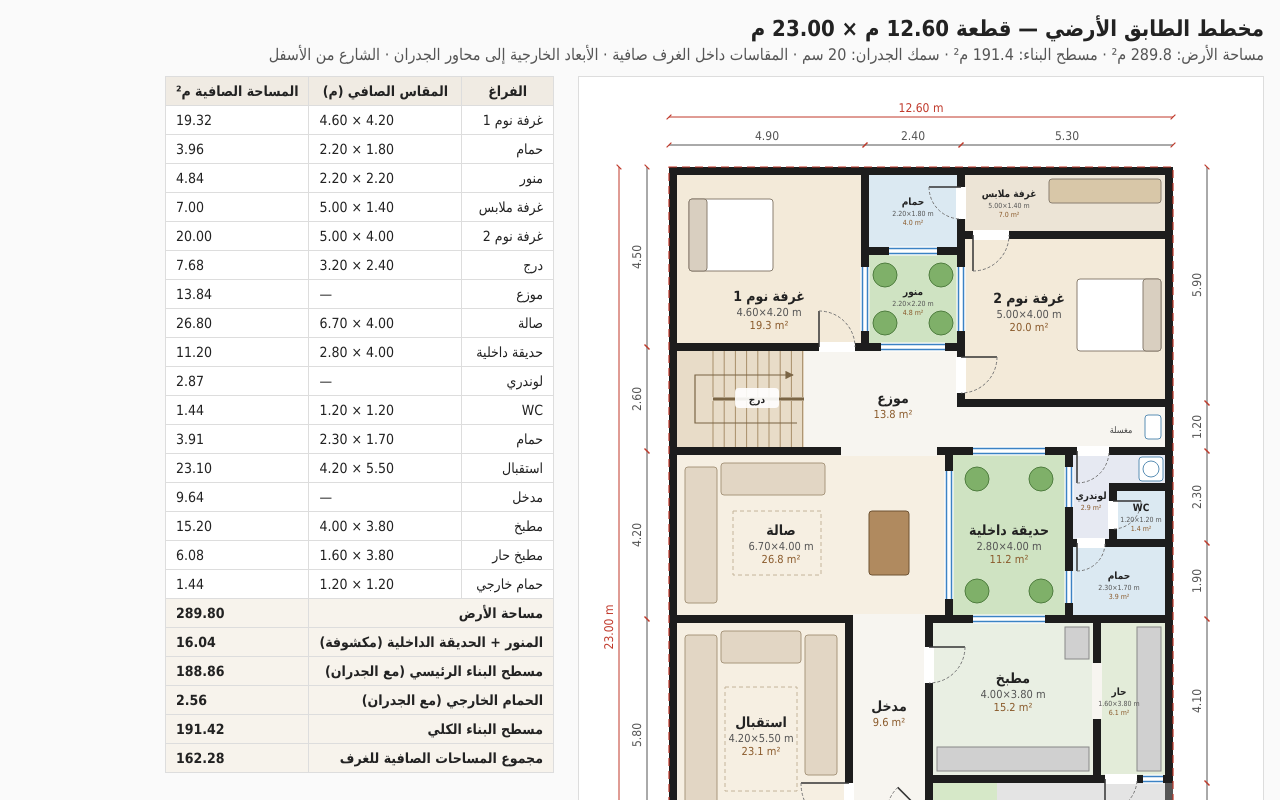
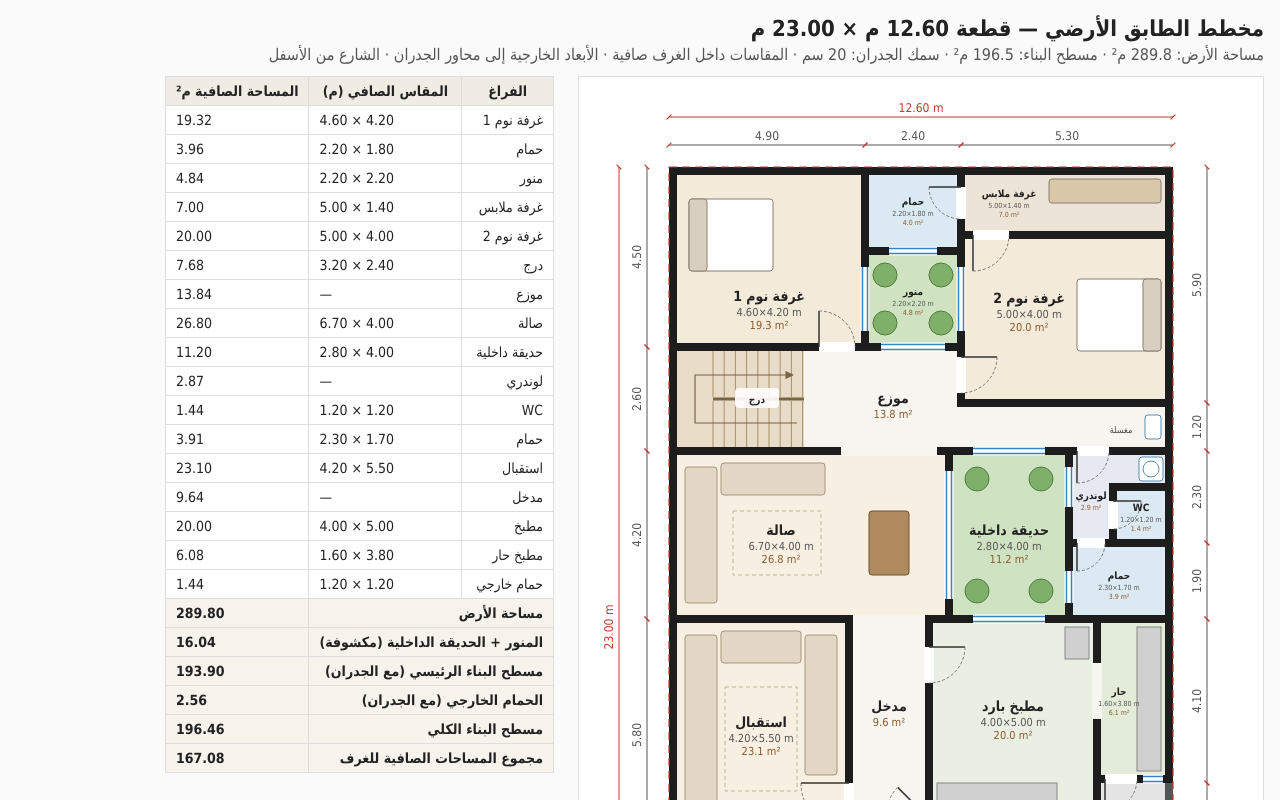
Before and after one commit to hussienalshare-droid/-, a plain HTML site: page plan/index.html in a window 1280 px wide. Shown: the top 800 px of the page. Drawn offline with Linux system fonts and the light colour scheme.

Commit message:
Cold kitchen to 4.00 x 5.00 m (extended south); garage reshaped
Co-Authored-By: Claude Fable 5.2 <noreply@anthropic.com>
Claude-Session: https://claude.ai/code/session_014Qo95aYuqLuZ7wHDs8XfcJ

```diff
--- a/plan/index.html
+++ b/plan/index.html
@@ -12,12 +12,12 @@ td,th{border:1px solid #ddd;padding:6px 10px;font-size:14px} th{background:#f0eb
 tfoot td{font-weight:bold;background:#f7f3ec}
 </style></head><body>
 <h1>مخطط الطابق الأرضي — قطعة 12.60 م × 23.00 م</h1>
-<p>مساحة الأرض: 289.8 م² · مسطح البناء: 191.4 م² · سمك الجدران: 20 سم · المقاسات داخل الغرف صافية · الأبعاد الخارجية إلى محاور الجدران · الشارع من الأسفل</p>
+<p>مساحة الأرض: 289.8 م² · مسطح البناء: 196.5 م² · سمك الجدران: 20 سم · المقاسات داخل الغرف صافية · الأبعاد الخارجية إلى محاور الجدران · الشارع من الأسفل</p>
 <div class="wrap"><svg xmlns="http://www.w3.org/2000/svg" viewBox="0 0 684 1100" width="684" height="1100" font-family="Tahoma, Arial, sans-serif">
 <defs><marker id="arr" viewBox="0 0 10 10" refX="9" refY="5" markerWidth="7" markerHeight="7" orient="auto"><path d="M0,0 L10,5 L0,10 z" fill="#7a6545"/></marker><marker id="tk" viewBox="0 0 10 10" refX="5" refY="5" markerWidth="8" markerHeight="8" orient="auto"><path d="M2,8 L8,2" stroke="#c0392b" stroke-width="1.5"/></marker></defs>
 <rect width="684" height="1100" fill="#fff"/>
-<polygon points="418.0,706.0 594.0,706.0 594.0,1010.0 418.0,1010.0" fill="#e4e4e4"/>
-<polygon points="90.0,774.0 302.0,774.0 305.4,773.9 308.8,773.6 312.1,773.0 315.5,772.2 318.7,771.2 321.9,770.0 325.0,768.6 328.0,767.0 330.9,765.2 333.7,763.3 336.3,761.1 338.8,758.8 341.1,756.3 343.3,753.7 345.2,750.9 347.0,748.0 348.6,745.0 350.0,741.9 351.2,738.7 352.2,735.5 353.0,732.1 353.6,728.8 353.9,725.4 354.0,722.0 354.0,706.0 418.0,706.0 418.0,1010.0 154.0,1010.0 154.0,946.0 90.0,946.0" fill="#d6e8c8"/>
+<polygon points="522.0,706.0 594.0,706.0 594.0,1010.0 418.0,1010.0 418.0,754.0 522.0,754.0" fill="#e4e4e4"/>
+<polygon points="90.0,774.0 302.0,774.0 305.4,773.9 308.8,773.6 312.1,773.0 315.5,772.2 318.7,771.2 321.9,770.0 325.0,768.6 328.0,767.0 330.9,765.2 333.7,763.3 336.3,761.1 338.8,758.8 341.1,756.3 343.3,753.7 345.2,750.9 347.0,748.0 348.6,745.0 350.0,741.9 351.2,738.7 352.2,735.5 353.0,732.1 353.6,728.8 353.9,725.4 354.0,722.0 354.0,754.0 418.0,754.0 418.0,1010.0 154.0,1010.0 154.0,946.0 90.0,946.0" fill="#d6e8c8"/>
 <polygon points="94.0,94.0 286.0,94.0 286.0,270.0 94.0,270.0" fill="#f3ead9"/>
 <polygon points="286.0,94.0 382.0,94.0 382.0,174.0 286.0,174.0" fill="#dbe9f2"/>
 <polygon points="286.0,174.0 382.0,174.0 382.0,270.0 286.0,270.0" fill="#cfe3c2"/>
@@ -32,7 +32,7 @@ tfoot td{font-weight:bold;background:#f7f3ec}
 <polygon points="490.0,466.0 590.0,466.0 590.0,542.0 490.0,542.0" fill="#dbe9f2"/>
 <polygon points="94.0,542.0 270.0,542.0 270.0,770.0 94.0,770.0" fill="#f6efe2"/>
 <polygon points="270.0,542.0 350.0,542.0 350.0,722.0 349.9,725.1 349.6,728.3 349.1,731.4 348.4,734.4 347.5,737.4 346.3,740.4 345.0,743.2 343.6,746.0 341.9,748.7 340.1,751.2 338.1,753.6 335.9,755.9 333.6,758.1 331.2,760.1 328.7,761.9 326.0,763.6 323.2,765.0 320.4,766.3 317.4,767.5 314.4,768.4 311.4,769.1 308.3,769.6 305.1,769.9 302.0,770.0 270.0,770.0" fill="#f7f5f0"/>
-<polygon points="350.0,542.0 518.0,542.0 518.0,702.0 350.0,702.0" fill="#e9efe3"/>
+<polygon points="350.0,542.0 518.0,542.0 518.0,750.0 350.0,750.0" fill="#e9efe3"/>
 <polygon points="518.0,542.0 590.0,542.0 590.0,702.0 518.0,702.0" fill="#e3ecd9"/>
 <polygon points="94.0,950.0 150.0,950.0 150.0,1006.0 94.0,1006.0" fill="#dbe9f2"/>
 <rect x="110.0" y="122.0" width="84.0" height="72.0" fill="#fff" stroke="#8a7f70" rx="3" />
@@ -49,7 +49,7 @@ tfoot td{font-weight:bold;background:#f7f3ec}
 <rect x="226.0" y="558.0" width="32.0" height="140.0" fill="#e2d6c4" stroke="#a8977d" rx="3" />
 <rect x="142.0" y="554.0" width="80.0" height="32.0" fill="#e2d6c4" stroke="#a8977d" rx="3" />
 <rect x="146.0" y="610.0" width="72.0" height="104.0" fill="none" stroke="#c4b49a" rx="0" stroke-dasharray="4 3"/>
-<rect x="358.0" y="670.0" width="152.0" height="24.0" fill="#d0d0d0" stroke="#888" rx="0" />
+<rect x="358.0" y="706.0" width="120.0" height="24.0" fill="#d0d0d0" stroke="#888" rx="0" />
 <rect x="486.0" y="550.0" width="24.0" height="32.0" fill="#d0d0d0" stroke="#888" rx="0" />
 <rect x="558.0" y="550.0" width="24.0" height="144.0" fill="#d0d0d0" stroke="#888" rx="0" />
 <rect x="560.0" y="380.0" width="24.0" height="24.0" fill="#fff" stroke="#5b8fb5" rx="3" />
@@ -71,9 +71,9 @@ tfoot td{font-weight:bold;background:#f7f3ec}
 <rect x="314.0" y="864.0" width="40.0" height="28.0" fill="#eae6de" stroke="#bbb" rx="0" />
 <rect x="322.0" y="824.0" width="40.0" height="28.0" fill="#eae6de" stroke="#bbb" rx="0" />
 <rect x="330.0" y="784.0" width="40.0" height="28.0" fill="#eae6de" stroke="#bbb" rx="0" />
-<rect x="468.0" y="754.0" width="76.0" height="188.0" fill="#cfd4da" stroke="#7d8790" rx="14" />
-<rect x="478.0" y="802.0" width="56.0" height="40.0" fill="#9aa5b0" stroke="none" rx="6" />
-<rect x="478.0" y="874.0" width="56.0" height="32.0" fill="#9aa5b0" stroke="none" rx="6" />
+<rect x="468.0" y="770.0" width="76.0" height="188.0" fill="#cfd4da" stroke="#7d8790" rx="14" />
+<rect x="478.0" y="818.0" width="56.0" height="40.0" fill="#9aa5b0" stroke="none" rx="6" />
+<rect x="478.0" y="890.0" width="56.0" height="32.0" fill="#9aa5b0" stroke="none" rx="6" />
 <line x1="134.0" y1="274.0" x2="134.0" y2="320.0" stroke="#a88f6a"/>
 <line x1="134.0" y1="324.0" x2="134.0" y2="370.0" stroke="#a88f6a"/>
 <line x1="145.2" y1="274.0" x2="145.2" y2="320.0" stroke="#a88f6a"/>
@@ -108,7 +108,7 @@ tfoot td{font-weight:bold;background:#f7f3ec}
 <polygon points="490.0,466.0 590.0,466.0 590.0,542.0 490.0,542.0" fill="none" stroke="#1d1d1d" stroke-width="8.0" stroke-linejoin="miter"/>
 <polygon points="94.0,542.0 270.0,542.0 270.0,770.0 94.0,770.0" fill="none" stroke="#1d1d1d" stroke-width="8.0" stroke-linejoin="miter"/>
 <polygon points="270.0,542.0 350.0,542.0 350.0,722.0 349.9,725.1 349.6,728.3 349.1,731.4 348.4,734.4 347.5,737.4 346.3,740.4 345.0,743.2 343.6,746.0 341.9,748.7 340.1,751.2 338.1,753.6 335.9,755.9 333.6,758.1 331.2,760.1 328.7,761.9 326.0,763.6 323.2,765.0 320.4,766.3 317.4,767.5 314.4,768.4 311.4,769.1 308.3,769.6 305.1,769.9 302.0,770.0 270.0,770.0" fill="none" stroke="#1d1d1d" stroke-width="8.0" stroke-linejoin="miter"/>
-<polygon points="350.0,542.0 518.0,542.0 518.0,702.0 350.0,702.0" fill="none" stroke="#1d1d1d" stroke-width="8.0" stroke-linejoin="miter"/>
+<polygon points="350.0,542.0 518.0,542.0 518.0,750.0 350.0,750.0" fill="none" stroke="#1d1d1d" stroke-width="8.0" stroke-linejoin="miter"/>
 <polygon points="518.0,542.0 590.0,542.0 590.0,702.0 518.0,702.0" fill="none" stroke="#1d1d1d" stroke-width="8.0" stroke-linejoin="miter"/>
 <polygon points="94.0,950.0 150.0,950.0 150.0,1006.0 94.0,1006.0" fill="none" stroke="#1d1d1d" stroke-width="8.0" stroke-linejoin="miter"/>
 <polyline points="94.0,774.0 94.0,1006.0 274.0,1006.0" stroke="#555" stroke-width="8.0" fill="none"/>
@@ -182,6 +182,9 @@ tfoot td{font-weight:bold;background:#f7f3ec}
 <line x1="564.0" y1="702.0" x2="584.0" y2="702.0" stroke="#fff" stroke-width="9.0"/>
 <line x1="564.0" y1="699.5" x2="584.0" y2="699.5" stroke="#3b82c4" stroke-width="1.5"/>
 <line x1="564.0" y1="704.5" x2="584.0" y2="704.5" stroke="#3b82c4" stroke-width="1.5"/>
+<line x1="386.0" y1="750.0" x2="426.0" y2="750.0" stroke="#fff" stroke-width="9.0"/>
+<line x1="386.0" y1="747.5" x2="426.0" y2="747.5" stroke="#3b82c4" stroke-width="1.5"/>
+<line x1="386.0" y1="752.5" x2="426.0" y2="752.5" stroke="#3b82c4" stroke-width="1.5"/>
 <line x1="130.0" y1="770.0" x2="226.0" y2="770.0" stroke="#fff" stroke-width="9.0"/>
 <line x1="130.0" y1="767.5" x2="226.0" y2="767.5" stroke="#3b82c4" stroke-width="1.5"/>
 <line x1="130.0" y1="772.5" x2="226.0" y2="772.5" stroke="#3b82c4" stroke-width="1.5"/>
@@ -191,8 +194,8 @@ tfoot td{font-weight:bold;background:#f7f3ec}
 <polyline points="347.0,738.7 345.7,741.9 344.1,745.0 342.4,747.9 340.4,750.7 338.3,753.4 335.9,755.9 333.4,758.3 330.7,760.4 327.9,762.4 325.0,764.1 321.9,765.7 318.7,767.0" fill="none" stroke="#fff" stroke-width="10.0"/>
 <line x1="347.0" y1="738.7" x2="318.7" y2="710.4" stroke="#333" stroke-width="1.5"/>
 <path d="M318.7,710.4 A40.0,40.0 0 0 0 318.7,767.0" fill="none" stroke="#777" stroke-dasharray="3 2"/>
-<text x="386.0" y="738.0" text-anchor="middle" font-size="9" fill="#444">مدخل كيرف</text>
-<text x="386.0" y="750.0" text-anchor="middle" font-size="9" fill="#444">نق 1.20 م</text>
+<text x="386.0" y="794.0" text-anchor="middle" font-size="9" fill="#444">مدخل كيرف</text>
+<text x="386.0" y="806.0" text-anchor="middle" font-size="9" fill="#444">نق 1.20 م</text>
 <text x="190.0" y="224.0" text-anchor="middle" font-size="14" font-weight="bold" fill="#222">غرفة نوم 1</text>
 <text x="190.0" y="239.0" text-anchor="middle" font-size="11" fill="#555">4.60×4.20 m</text>
 <text x="190.0" y="252.0" text-anchor="middle" font-size="11" fill="#8a5a2b">19.3 m²</text>
@@ -231,20 +234,19 @@ tfoot td{font-weight:bold;background:#f7f3ec}
 <text x="182.0" y="678.0" text-anchor="middle" font-size="11" fill="#8a5a2b">23.1 m²</text>
 <text x="310.0" y="634.0" text-anchor="middle" font-size="14" font-weight="bold" fill="#222">مدخل</text>
 <text x="310.0" y="649.0" text-anchor="middle" font-size="11" fill="#8a5a2b">9.6 m²</text>
-<text x="434.0" y="606.0" text-anchor="middle" font-size="14" font-weight="bold" fill="#222">مطبخ</text>
-<text x="434.0" y="621.0" text-anchor="middle" font-size="11" fill="#555">4.00×3.80 m</text>
-<text x="434.0" y="634.0" text-anchor="middle" font-size="11" fill="#8a5a2b">15.2 m²</text>
+<text x="434.0" y="634.0" text-anchor="middle" font-size="14" font-weight="bold" fill="#222">مطبخ بارد</text>
+<text x="434.0" y="649.0" text-anchor="middle" font-size="11" fill="#555">4.00×5.00 m</text>
+<text x="434.0" y="662.0" text-anchor="middle" font-size="11" fill="#8a5a2b">20.0 m²</text>
 <text x="540.0" y="618.0" text-anchor="middle" font-size="10" font-weight="bold" fill="#222">حار</text>
 <text x="540.0" y="629.0" text-anchor="middle" font-size="7" fill="#555">1.60×3.80 m</text>
 <text x="540.0" y="638.0" text-anchor="middle" font-size="7" fill="#8a5a2b">6.1 m²</text>
 <text x="122.0" y="972.0" text-anchor="middle" font-size="10" font-weight="bold" fill="#222">حمام</text>
 <text x="122.0" y="983.0" text-anchor="middle" font-size="7" fill="#555">1.20×1.20 m</text>
 <text x="122.0" y="992.0" text-anchor="middle" font-size="7" fill="#8a5a2b">1.4 m²</text>
-<text x="506.0" y="962.0" text-anchor="middle" font-size="14" font-weight="bold" fill="#222">كراج</text>
-<text x="506.0" y="977.0" text-anchor="middle" font-size="11" fill="#555">4.40×7.60 m</text>
-<text x="506.0" y="990.0" text-anchor="middle" font-size="11" fill="#8a5a2b">33.4 m²</text>
+<text x="506.0" y="978.0" text-anchor="middle" font-size="14" font-weight="bold" fill="#222">كراج</text>
+<text x="506.0" y="993.0" text-anchor="middle" font-size="11" fill="#8a5a2b">30.3 m²</text>
 <text x="226.0" y="886.0" text-anchor="middle" font-size="14" font-weight="bold" fill="#222">حديقة</text>
-<text x="226.0" y="901.0" text-anchor="middle" font-size="11" fill="#8a5a2b">48.9 m²</text>
+<text x="226.0" y="901.0" text-anchor="middle" font-size="11" fill="#8a5a2b">47.0 m²</text>
 <line x1="90" y1="40" x2="594.0" y2="40" stroke="#c0392b" marker-start="url(#tk)" marker-end="url(#tk)"/>
 <text x="342.0" y="35" text-anchor="middle" font-size="12" fill="#c0392b">12.60 m</text>
 <line x1="90" y1="68" x2="286.0" y2="68" stroke="#555" marker-start="url(#tk)" marker-end="url(#tk)"/>
@@ -291,11 +293,11 @@ tfoot td{font-weight:bold;background:#f7f3ec}
 <text x="506.0" y="1006.0" text-anchor="middle" font-size="11" fill="#444">بوابة السيارة</text>
 </svg>
 <table><thead><tr><th>الفراغ</th><th>المقاس الصافي (م)</th><th>المساحة الصافية م²</th></tr></thead>
-<tbody><tr><td>غرفة نوم 1</td><td dir='ltr'>4.60 × 4.20</td><td dir='ltr'>19.32</td></tr><tr><td>حمام</td><td dir='ltr'>2.20 × 1.80</td><td dir='ltr'>3.96</td></tr><tr><td>منور</td><td dir='ltr'>2.20 × 2.20</td><td dir='ltr'>4.84</td></tr><tr><td>غرفة ملابس</td><td dir='ltr'>5.00 × 1.40</td><td dir='ltr'>7.00</td></tr><tr><td>غرفة نوم 2</td><td dir='ltr'>5.00 × 4.00</td><td dir='ltr'>20.00</td></tr><tr><td>درج</td><td dir='ltr'>3.20 × 2.40</td><td dir='ltr'>7.68</td></tr><tr><td>موزع</td><td dir='ltr'>—</td><td dir='ltr'>13.84</td></tr><tr><td>صالة</td><td dir='ltr'>6.70 × 4.00</td><td dir='ltr'>26.80</td></tr><tr><td>حديقة داخلية</td><td dir='ltr'>2.80 × 4.00</td><td dir='ltr'>11.20</td></tr><tr><td>لوندري</td><td dir='ltr'>—</td><td dir='ltr'>2.87</td></tr><tr><td>WC</td><td dir='ltr'>1.20 × 1.20</td><td dir='ltr'>1.44</td></tr><tr><td>حمام</td><td dir='ltr'>2.30 × 1.70</td><td dir='ltr'>3.91</td></tr><tr><td>استقبال</td><td dir='ltr'>4.20 × 5.50</td><td dir='ltr'>23.10</td></tr><tr><td>مدخل</td><td dir='ltr'>—</td><td dir='ltr'>9.64</td></tr><tr><td>مطبخ</td><td dir='ltr'>4.00 × 3.80</td><td dir='ltr'>15.20</td></tr><tr><td>مطبخ حار</td><td dir='ltr'>1.60 × 3.80</td><td dir='ltr'>6.08</td></tr><tr><td>حمام خارجي</td><td dir='ltr'>1.20 × 1.20</td><td dir='ltr'>1.44</td></tr></tbody>
+<tbody><tr><td>غرفة نوم 1</td><td dir='ltr'>4.60 × 4.20</td><td dir='ltr'>19.32</td></tr><tr><td>حمام</td><td dir='ltr'>2.20 × 1.80</td><td dir='ltr'>3.96</td></tr><tr><td>منور</td><td dir='ltr'>2.20 × 2.20</td><td dir='ltr'>4.84</td></tr><tr><td>غرفة ملابس</td><td dir='ltr'>5.00 × 1.40</td><td dir='ltr'>7.00</td></tr><tr><td>غرفة نوم 2</td><td dir='ltr'>5.00 × 4.00</td><td dir='ltr'>20.00</td></tr><tr><td>درج</td><td dir='ltr'>3.20 × 2.40</td><td dir='ltr'>7.68</td></tr><tr><td>موزع</td><td dir='ltr'>—</td><td dir='ltr'>13.84</td></tr><tr><td>صالة</td><td dir='ltr'>6.70 × 4.00</td><td dir='ltr'>26.80</td></tr><tr><td>حديقة داخلية</td><td dir='ltr'>2.80 × 4.00</td><td dir='ltr'>11.20</td></tr><tr><td>لوندري</td><td dir='ltr'>—</td><td dir='ltr'>2.87</td></tr><tr><td>WC</td><td dir='ltr'>1.20 × 1.20</td><td dir='ltr'>1.44</td></tr><tr><td>حمام</td><td dir='ltr'>2.30 × 1.70</td><td dir='ltr'>3.91</td></tr><tr><td>استقبال</td><td dir='ltr'>4.20 × 5.50</td><td dir='ltr'>23.10</td></tr><tr><td>مدخل</td><td dir='ltr'>—</td><td dir='ltr'>9.64</td></tr><tr><td>مطبخ</td><td dir='ltr'>4.00 × 5.00</td><td dir='ltr'>20.00</td></tr><tr><td>مطبخ حار</td><td dir='ltr'>1.60 × 3.80</td><td dir='ltr'>6.08</td></tr><tr><td>حمام خارجي</td><td dir='ltr'>1.20 × 1.20</td><td dir='ltr'>1.44</td></tr></tbody>
 <tfoot><tr><td colspan="2">مساحة الأرض</td><td dir='ltr'>289.80</td></tr>
 <tr><td colspan="2">المنور + الحديقة الداخلية (مكشوفة)</td><td dir='ltr'>16.04</td></tr>
-<tr><td colspan="2">مسطح البناء الرئيسي (مع الجدران)</td><td dir='ltr'>188.86</td></tr>
+<tr><td colspan="2">مسطح البناء الرئيسي (مع الجدران)</td><td dir='ltr'>193.90</td></tr>
 <tr><td colspan="2">الحمام الخارجي (مع الجدران)</td><td dir='ltr'>2.56</td></tr>
-<tr><td colspan="2">مسطح البناء الكلي</td><td dir='ltr'>191.42</td></tr>
-<tr><td colspan="2">مجموع المساحات الصافية للغرف</td><td dir='ltr'>162.28</td></tr></tfoot></table></div>
+<tr><td colspan="2">مسطح البناء الكلي</td><td dir='ltr'>196.46</td></tr>
+<tr><td colspan="2">مجموع المساحات الصافية للغرف</td><td dir='ltr'>167.08</td></tr></tfoot></table></div>
 </body></html>
```
Also changed, not shown: plan/floor-plan.png, plan/floor-plan.svg, 1 other file.
